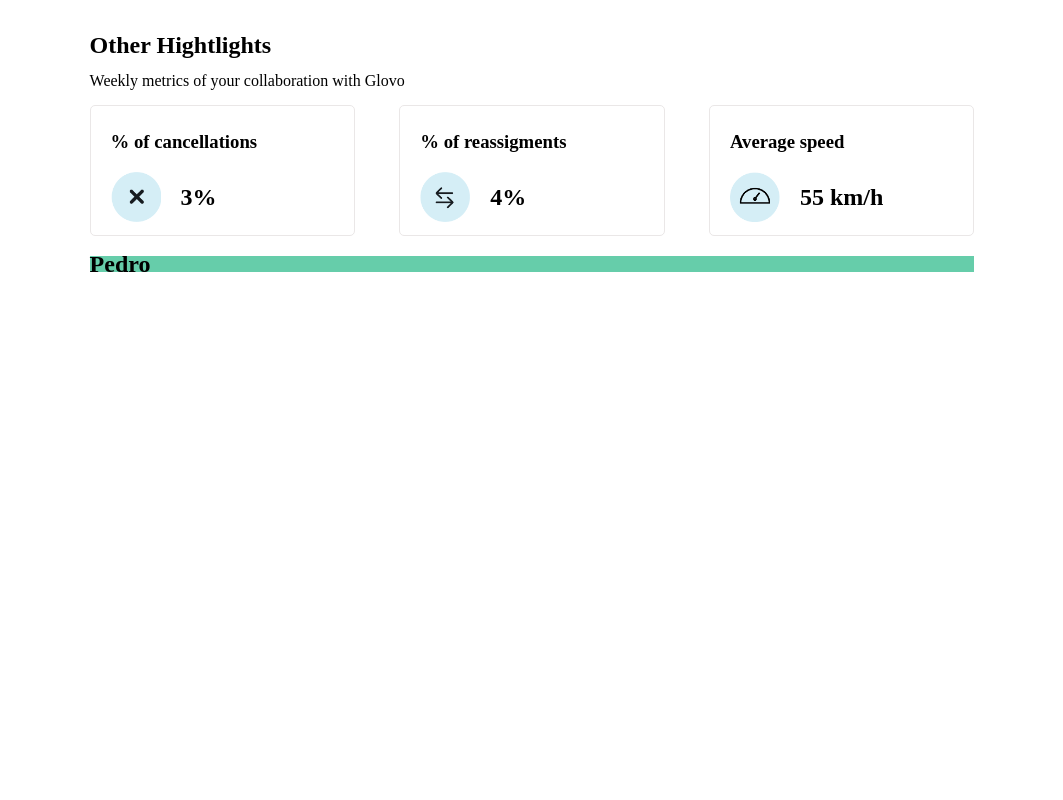
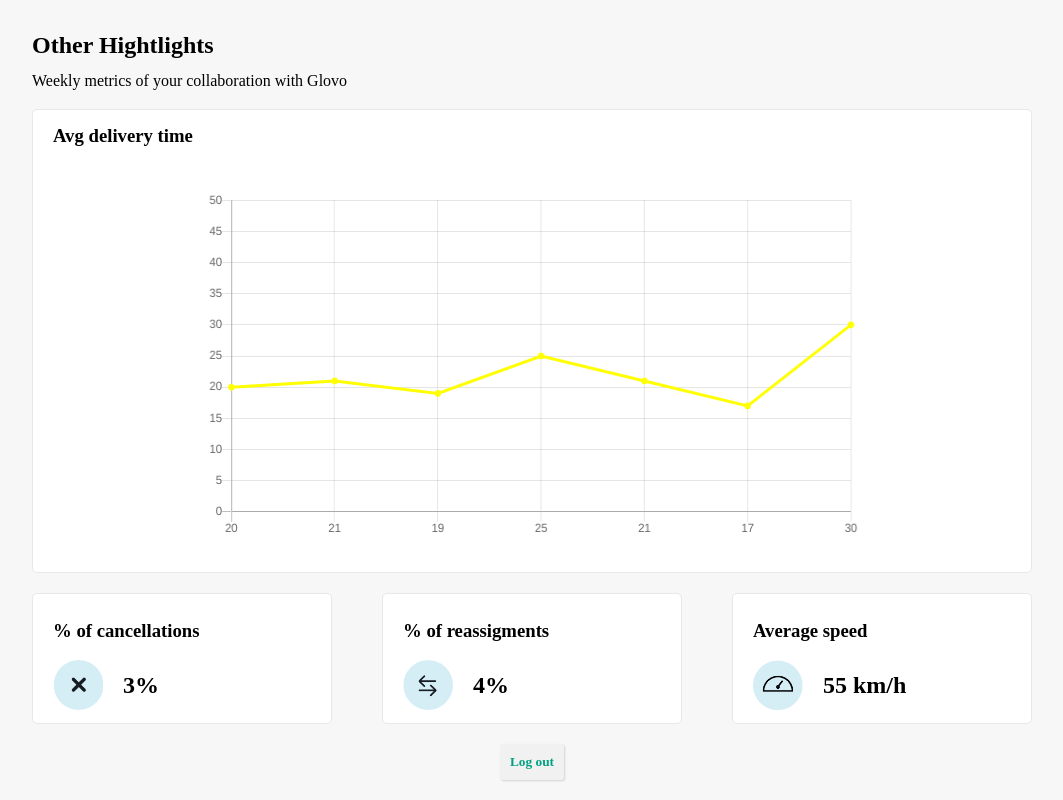
Before and after one commit to mabustinduy/web-specialist, a plain HTML site: page index.html in a window 1280 px wide. Shown: the part 646-1446 px from the top of the page, without its empty margins (108-1171 px from the left). Before the commit the page ends 938 px from the top, so only its background shows below. Drawn offline with nearby package versions, Linux system fonts and the light colour scheme.

Commit message:
Add files via upload

```diff
--- a/index.html
+++ b/index.html
@@ -5,6 +5,7 @@
     <meta http-equiv="X-UA-Compatible" content="IE=edge">
     <meta name="viewport" content="width=device-width, initial-scale=1.0">
     <title>Glovo</title>
+    <script src="https://cdnjs.cloudflare.com/ajax/libs/Chart.js/2.9.4/Chart.js"></script>
     <link rel="stylesheet" href="style.css">
 
 <body>
@@ -95,7 +96,17 @@
                 <p>Weekly metrics of your collaboration with Glovo</p>
 
                 <div class="chart"></div>
-                <div class="wrapper">
+                    <div class="container-chart" >
+                        <h3 style="padding-left: 20px;">Avg delivery time</h3>
+                    <div class="chart-image">
+
+                    <canvas id="myChart" style="width:100%; max-width:70%"></canvas>
+                    </div>
+
+                    </div>
+
+
+                    <div class="wrapper">
                     <div class="block-1">
                         <h3>% of cancellations</h3>
                         <div class="icons">
@@ -124,14 +135,17 @@
 
                 </div>
             </section>
+
+
+
             <section class="log-out">
-                <h1>Pedro</h1>
+                <button type="button"><b>Log out</b></button>
             </section>
         </div>
 
 
     </main>
     <script type="text/javascript" src="java.js"></script>
-    <script src="https://cdn.jsdelivr.net/npm/chart.js"></script>
+
 </body>
 </html>
--- a/java.js
+++ b/java.js
@@ -18,3 +18,27 @@ document.getElementById("kms").innerHTML = obj.totalKms ;
 document.getElementById("cancellations").innerHTML = obj.cancellationsPerc + "%";
 document.getElementById("reassigments").innerHTML = obj.reassigmentsPerc + "%" ;
 document.getElementById("speed").innerHTML = obj.avgSpeed + " km/h" ;
+
+
+var xValues = [20, 21, 19, 25, 21, 17, 30];
+var yValues = [20, 21, 19, 25, 21, 17, 30];
+
+new Chart("myChart", {
+  type: "line",
+  data: {
+    labels: xValues,
+    datasets: [{
+      fill: false,
+      lineTension: 0,
+      backgroundColor: "yellow",
+      borderColor: "yellow",
+      data: yValues
+    }]
+  },
+  options: {
+    legend: {display: false},
+    scales: {
+      yAxes: [{ticks: {min: 0, max:50}}],
+    }
+  }
+});
--- a/style.css
+++ b/style.css
@@ -2,7 +2,7 @@
     box-sizing: border-box;
   }
   body{
-    background-color: white;
+      background-color: #f7f7f7;
       font-family: Gotham;
       line-height: 1em;
   }
@@ -14,11 +14,11 @@ p{
   main{
 
       margin: auto;
-    width: 70%;
+      max-width: 1000px;
 
   }
   .name{
-    background-color: white;
+      background-color: #f7f7f7;
       display: flex;
       align-items: center;
   }
@@ -46,7 +46,7 @@ main{
 
   /* START SECTION PERSONAL INFO*/
   .personal-info{
-    background-color: white;
+      background-color: #f7f7f7;
   }
 
   .personal-info .wrapper{
@@ -116,14 +116,12 @@ main{
       border: 1.5px solid #eae7e7;
       border-radius: 5px;
       width: 30%;
+      background-color: white;
   }
 
-.block-1{
+  .achievements .block-2{
 
-}
-
-.block-2{
-
+    margin-left: 10px;
   }
 
 
@@ -138,6 +136,8 @@ main{
       display: flex;
       align-items: center;
   }
+
+
 
   /* ENDS SECTION ACHIEVEMENTS*/
 
@@ -168,7 +168,20 @@ main{
   /* ENDS SECTION HIGHLIGHTS*/
 
   .log-out{
-    background-color: mediumaquamarine;
+      text-align: center;
+      margin: 20px;
+
+  }
+
+  .log-out button{
+    color: #00a082;
+    background-color: #f1f1f1;;
+    border: none;
+    padding: 10px;
+    border-radius: 3px;
+    font-family: Gotham;
+    box-shadow: 1px 1px 2px lightgrey;
+
   }
 
 
@@ -210,6 +223,7 @@ main{
           margin: 0;
           padding-left: 10px;
           border-radius: 5px;
+          background-color: white;
       }
 
       .personal-info .wrapper{
@@ -219,6 +233,7 @@ main{
       .block_2{
           width: 100%;
           padding-left: 0;
+
       }
 
       .city{
@@ -226,6 +241,7 @@ main{
           padding: 5px;
           border: 1.5px solid #eae7e7;
           border-radius: 5px;
+          background-color: white;
       }
 
       .car{
@@ -233,6 +249,7 @@ main{
           padding: 5px;
           border: 1.5px solid #eae7e7;
           border-radius: 5px;
+          background-color: white;
       }
 
       .block_2 img{
@@ -249,6 +266,7 @@ main{
           height: 90px;
           padding: 5px;
           margin-top: 8px;
+          background-color: white;
       }
       .block-1 h3, .block-2 h3{
           order: 2;
@@ -260,7 +278,7 @@ main{
       }
 
       .icons h2{
-        font-size: 20px;
+          font-size: 17px;
       }
 
       .block-1 img, .block-2 img{
@@ -271,3 +289,17 @@ main{
       justify-content: space-between;
       }
   }
+
+.chart-image{
+    display: flex;
+    justify-content: center;
+    padding: 30px;
+}
+
+.container-chart{
+    margin-top: 20px;
+    margin-bottom: 20px;
+    border: 1.5px solid #eae7e7;
+    border-radius: 5px;
+    background-color: white;
+}
```
Lines whose indentation alone changed are shown as unchanged.
